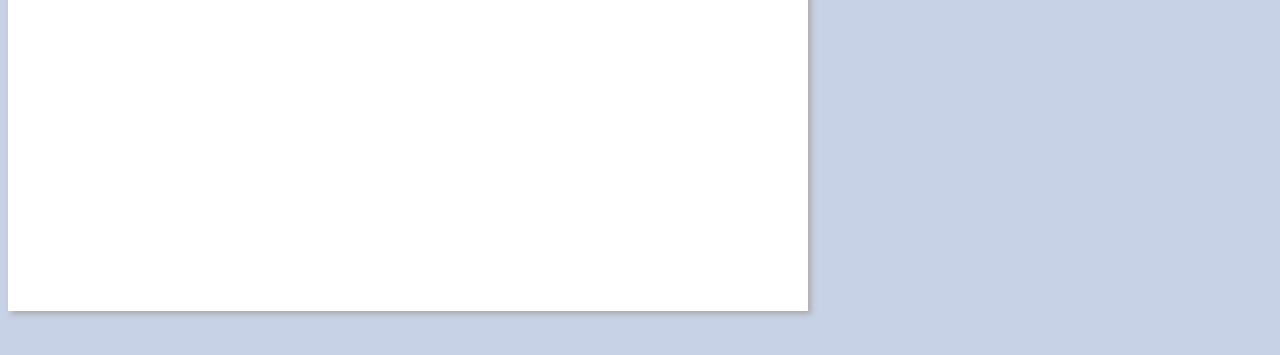
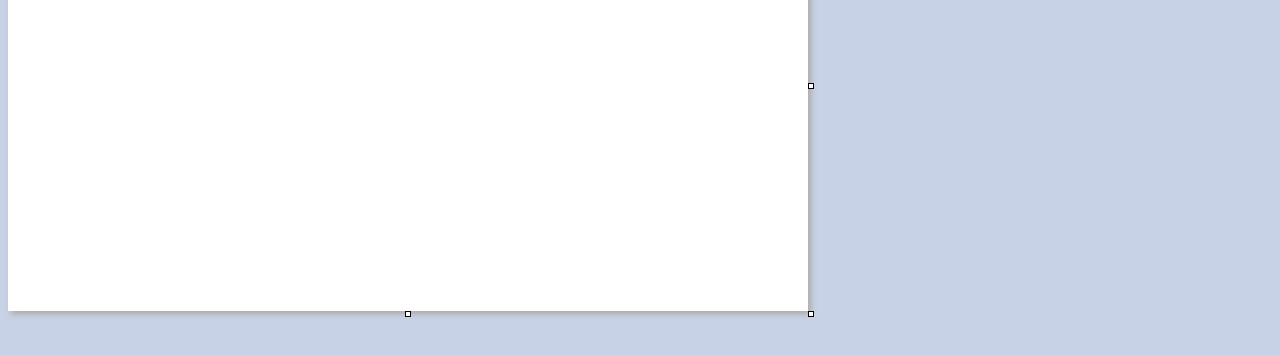
Before and after one commit to 1valdis/paint, a React (Create React App) app: page / in a window 1280 px wide. Shown: the part 263-618 px from the top of the page. Built offline with nearby package versions, Linux system fonts and the light colour scheme.

Commit message:
resizing works perfectly... as i can see

```diff
--- a/src/components/App/App.js
+++ b/src/components/App/App.js
@@ -10,7 +10,7 @@ import NavBar from '../NavBar/NavBar'
 import Clipboard from '../Clipboard/Clipboard'
 import Colors from '../Colors/ColorsContainer'
 
-import { openFile, createFile, paste } from './actions'
+import { openFile, createFile, paste, resize } from './actions'
 
 class App extends PureComponent {
   render () {
@@ -30,7 +30,10 @@ class App extends PureComponent {
           />
           <Colors footer='Цвета' />
         </NavBar>
-        <Canvas onCanvasRef={this.handleCanvasRef} />
+        <Canvas
+          onCanvasRef={this.handleCanvasRef}
+          onResize={this.props.onResize}
+        />
       </React.Fragment>
     )
   }
@@ -50,7 +53,8 @@ const mapStateToProps = state => ({
 const mapDispatchToProps = dispatch => ({
   onFileCreate: () => dispatch(createFile()),
   onFileOpen: e => dispatch(openFile(e)),
-  onPaste: e => dispatch(paste(e))
+  onPaste: e => dispatch(paste(e)),
+  onResize: (width, height) => dispatch(resize(width, height))
 })
 
 export { default as rootReducer } from './reducer'
--- a/src/components/App/actions.js
+++ b/src/components/App/actions.js
@@ -86,6 +86,21 @@ function resizeCanvas (toWidth, toHeight) {
   ctx.putImageData(imageData, 0, 0)
 }
 
+function resizeActionCreator (toWidth, toHeight) {
+  return function (dispatch, getState) {
+    resizeCanvas(toWidth, toHeight)
+    setupHref(getState().image.downloadHref, href =>
+      dispatch({
+        type: types.IMAGE_CHANGED,
+        data: ctx.getImageData(0, 0, canvas.width, canvas.height),
+        downloadHref: href
+      })
+    )
+  }
+}
+
+export {resizeActionCreator as resize}
+
 function clearCanvas () {
   ctx.fillStyle = '#FFFFFF'
   ctx.fillRect(0, 0, canvas.width, canvas.height)
--- a/src/components/App/reducer.js
+++ b/src/components/App/reducer.js
@@ -1,4 +1,5 @@
 import { combineReducers } from 'redux'
+
 import { types } from './actions'
 import colorsReducer from '../Colors/reducer'
 
--- a/src/components/Canvas/Canvas.js
+++ b/src/components/Canvas/Canvas.js
@@ -1,11 +1,11 @@
 import React, { PureComponent } from 'react'
 import PropTypes from 'prop-types'
 
-import './Canvas.css'
-
 import { connect } from 'react-redux'
 
-import Resizer from '../CanvasResizer/Resizer'
+import CanvasResizer from '../CanvasResizer/CanvasResizer'
+
+import './Canvas.css'
 
 class Canvas extends PureComponent {
   render () {
@@ -17,21 +17,29 @@ class Canvas extends PureComponent {
           width={this.props.data ? this.props.data.width : 0}
           height={this.props.data ? this.props.data.height : 0}
         />
+        <CanvasResizer
+          onResize={this.props.onResize}
+          width={this.props.data ? this.props.data.width : 0}
+          height={this.props.data ? this.props.data.height : 0}
+        />
       </div>
     )
   }
   updateCanvas = () => {
     const canvas = this.refs.canvas
     if (canvas != null && this.props.data != null) {
-      ;[canvas.width, canvas.height] = [this.props.data.width, this.props.data.height]
+      ;[canvas.width, canvas.height] = [
+        this.props.data.width,
+        this.props.data.height
+      ]
       const ctx = canvas.getContext('2d')
       ctx.putImageData(this.props.data, 0, 0)
     }
   }
-  componentDidMount(){
+  componentDidMount () {
     this.updateCanvas()
   }
-  componentDidUpdate(){
+  componentDidUpdate () {
     this.updateCanvas()
   }
 }
--- a/src/components/CanvasResizer/CanvasResizer.css
+++ b/src/components/CanvasResizer/CanvasResizer.css
@@ -0,0 +1,14 @@
+.canvas-resizer {
+  position: absolute;
+  top: 0.5em;
+  left: 0.5em;
+  pointer-events: none;
+}
+
+.canvas-resizer_resizing {
+  border: 1px dotted black;
+}
+
+.canvas-resizer_resizing .resizer-outer {
+  display: none;
+}
--- a/src/components/CanvasResizer/CanvasResizer.js
+++ b/src/components/CanvasResizer/CanvasResizer.js
@@ -1,11 +1,13 @@
-import React, { Component } from 'react'
-import './Canvas.css'
+import React, { PureComponent } from 'react'
+import PropTypes from 'prop-types'
+
+import './CanvasResizer.css'
 
 import classNames from 'classnames'
 
 import Resizer from './Resizer'
 
-class CanvasResizer extends Component {
+class CanvasResizer extends PureComponent {
   constructor (...args) {
     super(...args)
     this.state = {
@@ -16,21 +18,20 @@ class CanvasResizer extends Component {
   }
   render () {
     return (
-      <React.Fragment>
       <div
-          className={classNames('canvas-wrapper-inner', {
-            'canvas-wrapper-inner_resizing': this.state.resizing
+        className={classNames('canvas-resizer', {
+          'canvas-resizer_resizing': this.state.resizing
         })}
         ref='resizeRect'
         style={{
-            width: `${this.state.resizeWidth}px`,
-            height: `${this.state.resizeHeight}px`
+          width: `${this.state.resizing ? this.state.resizeWidth : this.props.width}px`,
+          height: `${this.state.resizing ? this.state.resizeHeight : this.props.height}px`
         }}
       >
         <Resizer
           onResizeStart={e => this.onResizeStart(e, 'ew')}
-            onResizeMove={this.onResizeMove}
-            onResizeEnd={this.onResizeEnd}
+          onResizeMove={e => this.onResizeMove(e, 'ew')}
+          onResizeEnd={e => this.onResizeEnd(e, 'ew')}
           outerStyle={{
             cursor: 'ew-resize',
             left: '100%',
@@ -53,18 +54,14 @@ class CanvasResizer extends Component {
         />
         <Resizer
           onResizeStart={e => this.onResizeStart(e, 'nwse')}
-            onResizeMove={this.onResizeMove}
-            onResizeEnd={this.onResizeEnd}
+          onResizeMove={e => this.onResizeMove(e, 'nwse')}
+          onResizeEnd={e => this.onResizeEnd(e, 'nwse')}
           outerStyle={{ cursor: 'nwse-resize', top: '100%', left: '100%' }}
         />
       </div>
-        {...this.props.children}
-      </React.Fragment>
     )
   }
-  onResizeStart = (e, direction) => {
-    console.log('resizeStart')
-  }
+  onResizeStart = (e, direction) => {}
   onResizeMove = (e, direction) => {
     let {
       top,
@@ -86,28 +83,36 @@ class CanvasResizer extends Component {
       Math.round(mouseX - left),
       Math.round(mouseY - top)
     ]
-    console.log(newWidth, newHeight)
 
     const state = {
+      resizeWidth: this.props.width,
+      resizeHeight: this.props.height,
       resizing: true
     }
 
     if (direction === 'ns') {
       state.resizeHeight = newHeight
-      console.log(bottom - top)
     } else if (direction === 'ew') {
       state.resizeWidth = newWidth
     } else {
       state.resizeHeight = newHeight
       state.resizeWidth = newWidth
     }
+
+    state.resizeWidth = state.resizeWidth > 0 ? state.resizeWidth : 1
+    state.resizeHeight = state.resizeHeight > 0 ? state.resizeHeight : 1
+
     this.setState(state)
-    console.log('resizeMove')
   }
   onResizeEnd = (e, direction) => {
+    this.props.onResize(this.state.resizeWidth, this.state.resizeHeight)
     this.setState({ resizing: false })
-    console.log('resizeEnd')
   }
 }
 
+CanvasResizer.propTypes = {
+  width: PropTypes.number.isRequired,
+  height: PropTypes.number.isRequired
+}
+
 export default CanvasResizer
--- a/src/components/CanvasResizer/Resizer.css
+++ b/src/components/CanvasResizer/Resizer.css
@@ -2,6 +2,7 @@
   position: absolute;
   width: 2em;
   height: 2em;
+  pointer-events: auto;
 }
 .resizer-inner{
   position: absolute;
```
Also changed, not shown: 1 other file (tests, documents, lock files or other folders). Lines whose indentation alone changed are shown as unchanged.
